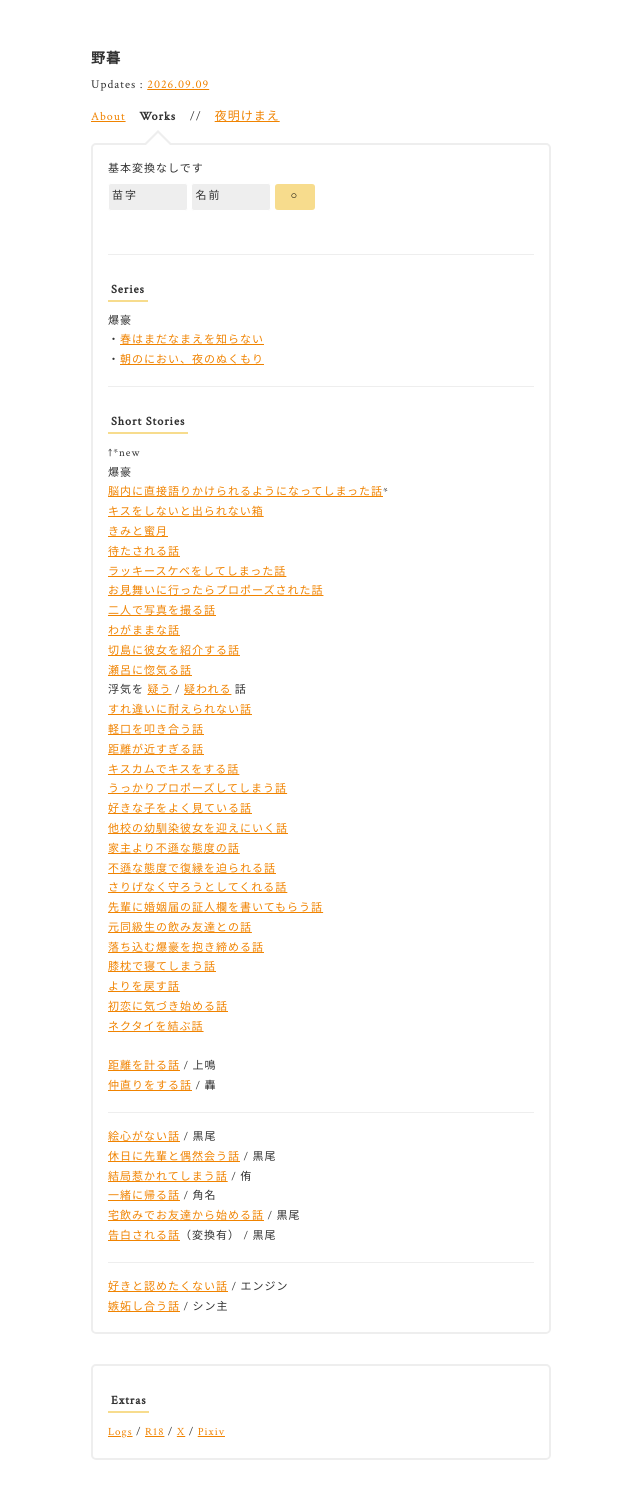
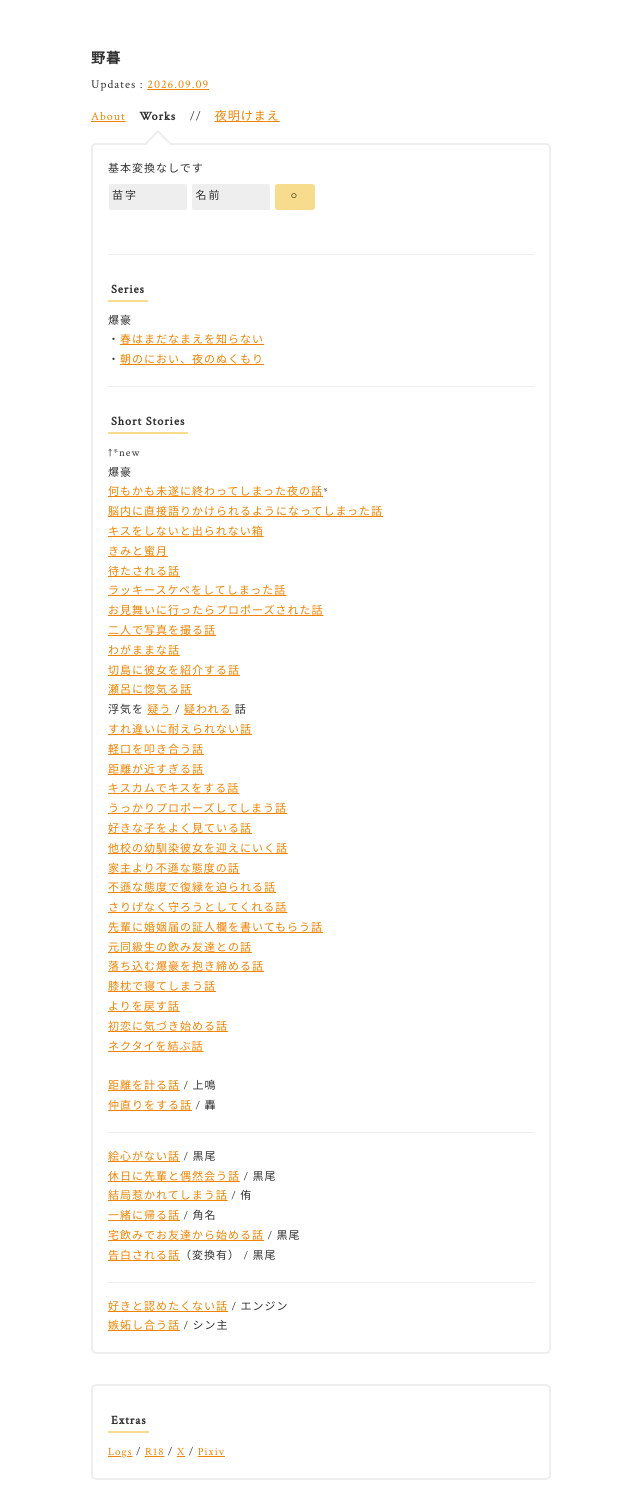
Before and after one commit to bisqhq/bisqhq.github.io, a Jekyll site: the page works.html, which Jekyll copies as it is, in a window 1280 px wide. Shown: the whole page, without its empty margins (319-959 px from the left). Built offline with Jekyll 4.4.1, drawn with Linux system fonts in a browser that asks for light colours; some web fonts are replaced.

Commit message:
Update works.html

```diff
--- a/works.html
+++ b/works.html
@@ -39,7 +39,8 @@
         <h2>Short Stories</h2><br>
         ↑*new<br>
         爆豪<br>
-        <a href="novel/novel39.html">脳内に直接語りかけられるようになってしまった話</a>*<br>
+        <a href="novel/novel40.html">何もかも未遂に終わってしまった夜の話</a>*<br>
+        <a href="novel/novel39.html">脳内に直接語りかけられるようになってしまった話</a><br>
         <a href="novel/novel37.html">キスをしないと出られない箱</a><br>
         <a href="junebride/junebride.html">きみと蜜月</a><br>
         <a href="novel/novel26.html">待たされる話</a><br>
```
